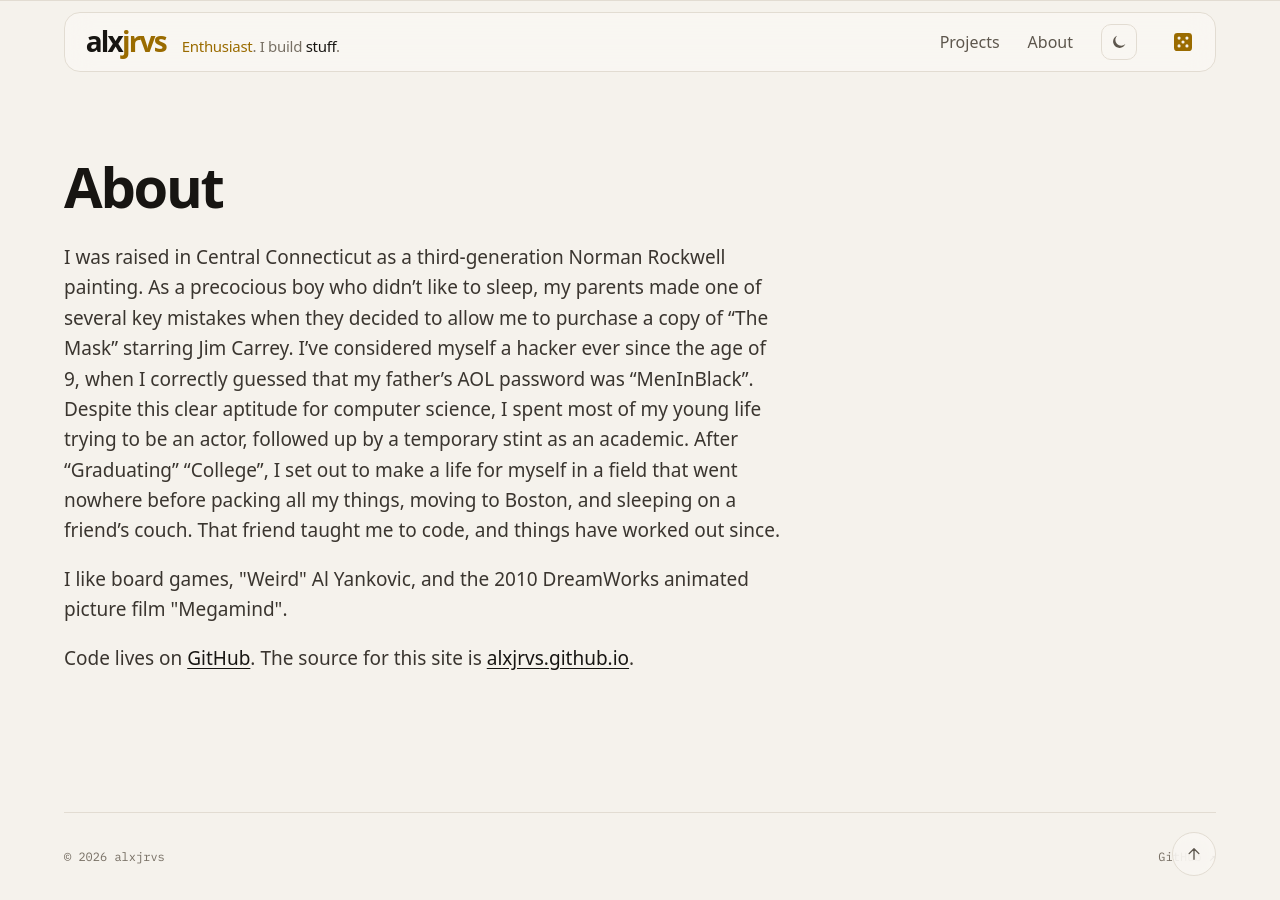
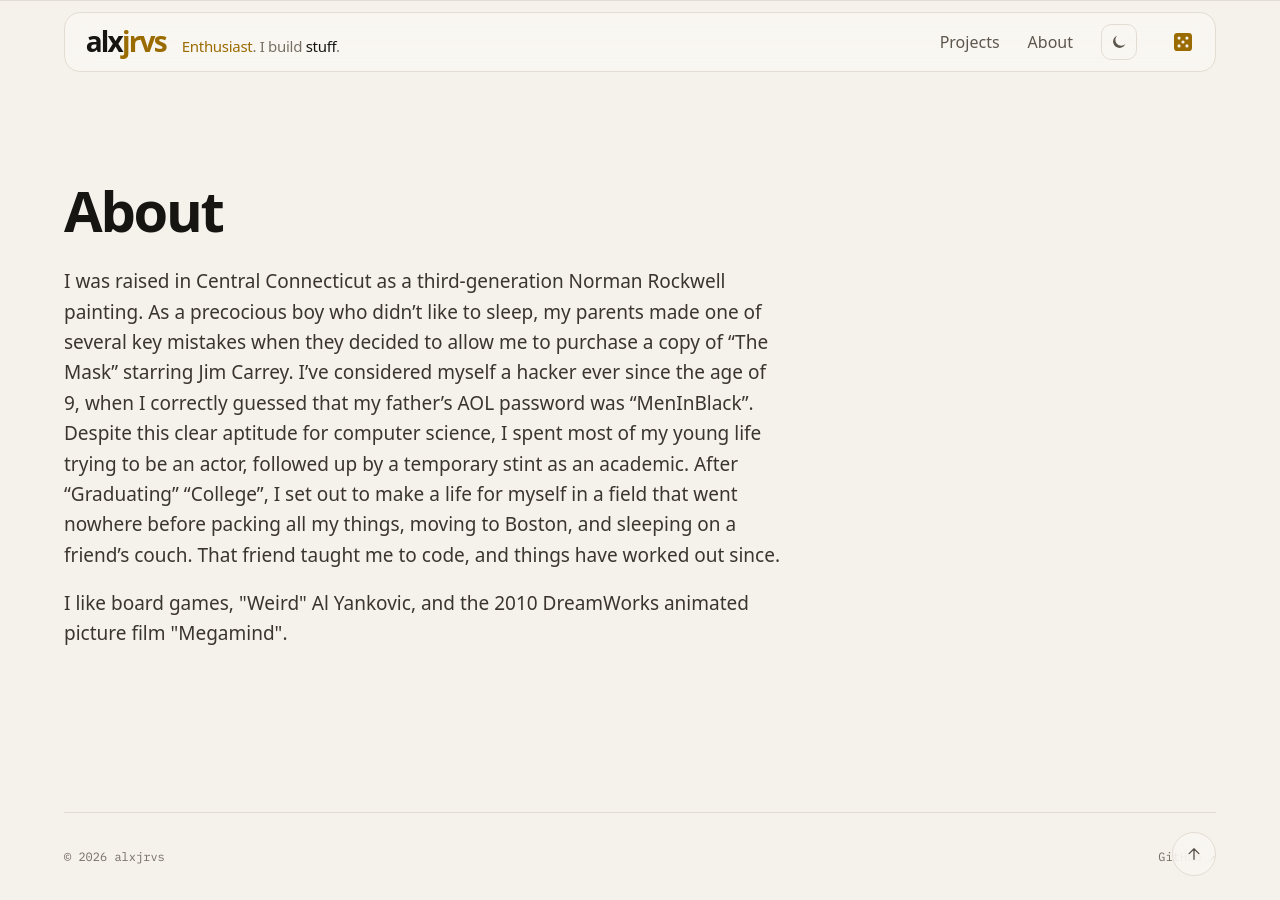
Before and after one commit to alxjrvs/alxjrvs.github.io, a Jekyll site: the page built from index.html, in a window 1280 px wide and 900 px high, scrolled down 1800 px. Built offline with Jekyll 4.4.1, drawn with Linux system fonts in a browser that asks for light colours; some web fonts are replaced.

Commit message:
Remove the GitHub/source line from About
Co-Authored-By: Claude Opus 5.5 <noreply@anthropic.com>
Claude-Session: https://claude.ai/code/session_013i5gBzvJR727urzLoGN6c6

```diff
--- a/index.html
+++ b/index.html
@@ -45,7 +45,6 @@ layout: default
       {{ bio | markdownify }}
       {%- assign likes = site.data.likes -%}
       <p class="likes">I like <span id="likes">{% for l in likes limit: 3 %}{% if forloop.last and forloop.length > 1 %}and {% endif %}{{ l }}{% unless forloop.last %}{% if forloop.length > 2 %}, {% else %} {% endif %}{% endunless %}{% endfor %}</span>.</p>
-      <p>Code lives on <a href="https://github.com/alxjrvs">GitHub</a>. The source for this site is <a href="https://github.com/alxjrvs/alxjrvs.github.io">alxjrvs.github.io</a>.</p>
     </div>
   </div>
   <footer class="foot">
```
